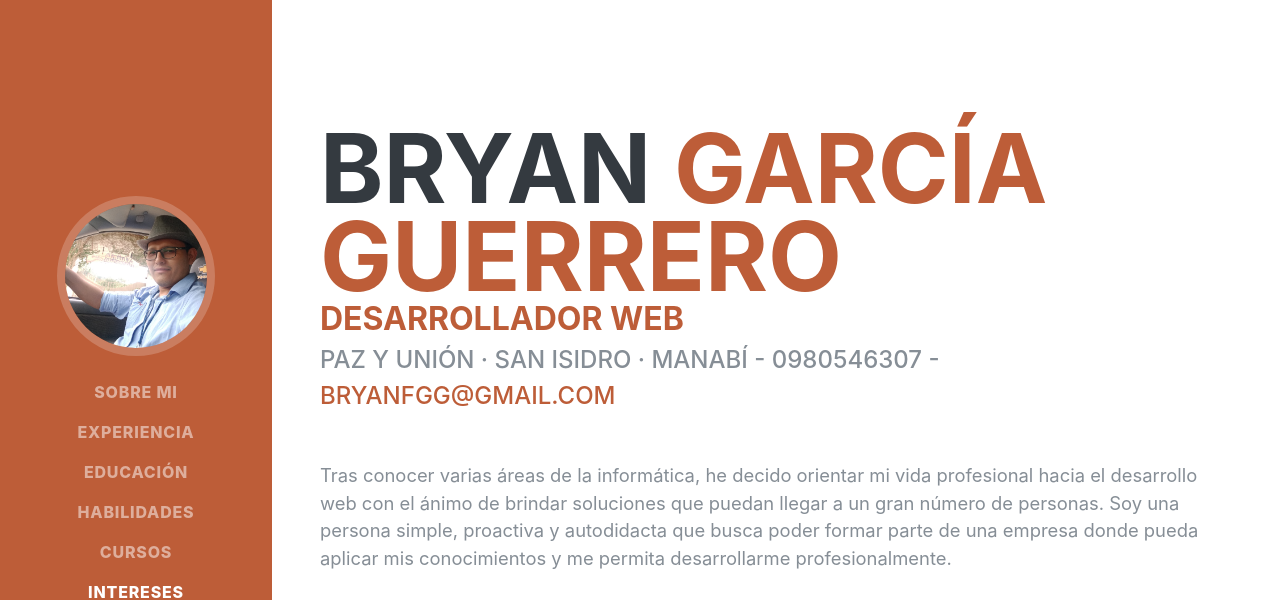
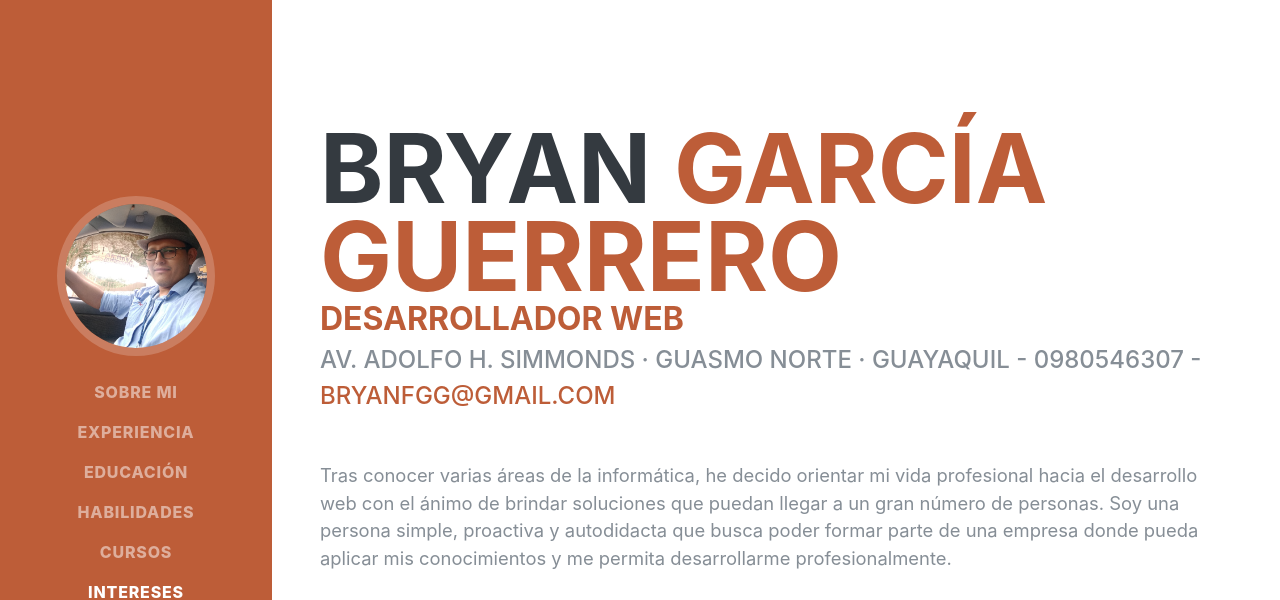
Before and after one commit to BryanGarciaG/cv, a plain HTML site: page index.html in a window 1280 px wide. Shown: the top 600 px of the page. Drawn offline with Linux system fonts and the light colour scheme; a web font is replaced by a local one.

Commit message:
Update index.html

```diff
--- a/index.html
+++ b/index.html
@@ -77,7 +77,7 @@
             <span class="text-primary">García Guerrero</span>
           </h1>
           <h3 class="mb-1" style="color: #bd5d38">desarrollador web</h3>
-          <div class="subheading mb-5">Paz y Unión · San Isidro · Manabí - 0980546307 -
+          <div class="subheading mb-5">AV. ADOLFO H. SIMMONDS · GUASMO NORTE · GUAYAQUIL - 0980546307 -
             <a href="mailto:bryanfgg@gmail.com">bryanfgg@gmail.com</a>
           </div>
           <p class="lead mb-5">Tras conocer varias áreas de la informática, he decido orientar mi vida profesional hacia el desarrollo web con el ánimo de brindar soluciones que puedan llegar a un gran número de personas. Soy una persona simple, proactiva y autodidacta que busca poder formar parte de una empresa donde pueda aplicar mis conocimientos y me permita desarrollarme profesionalmente.</p>
```
